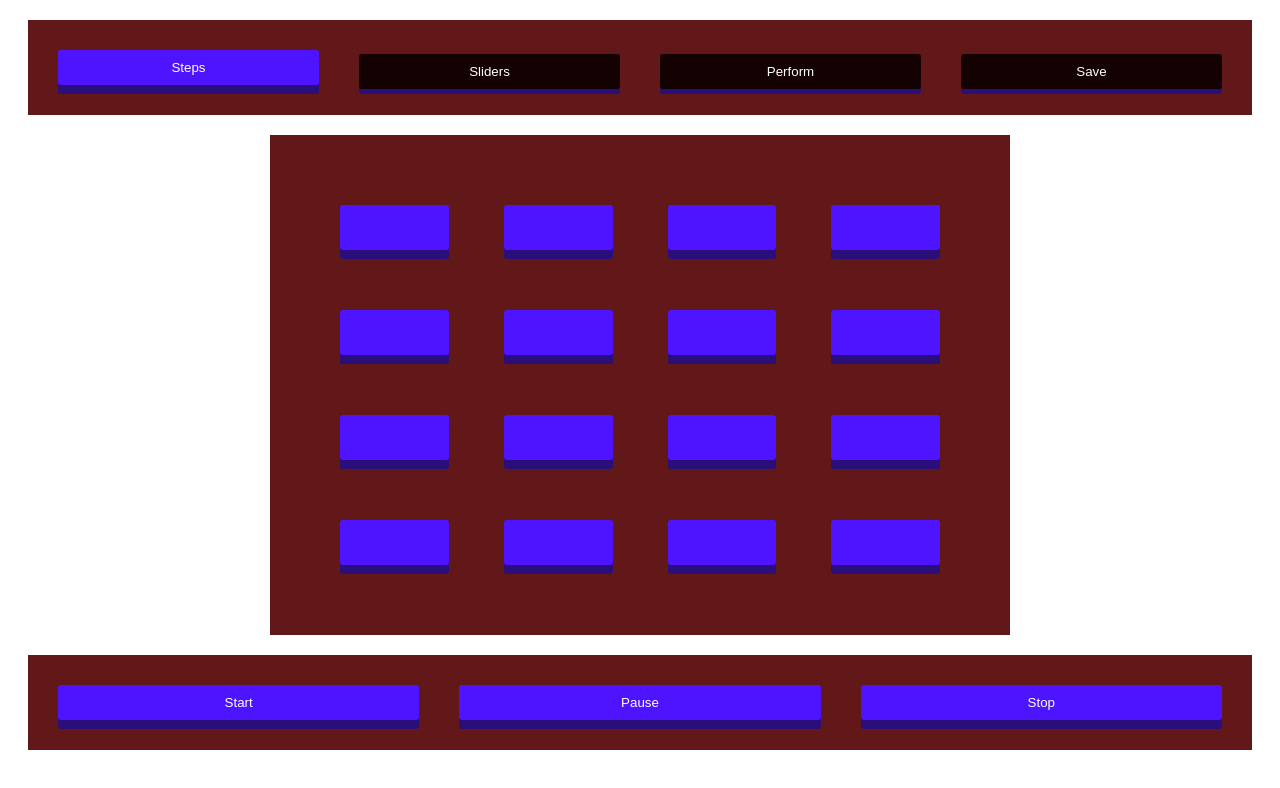
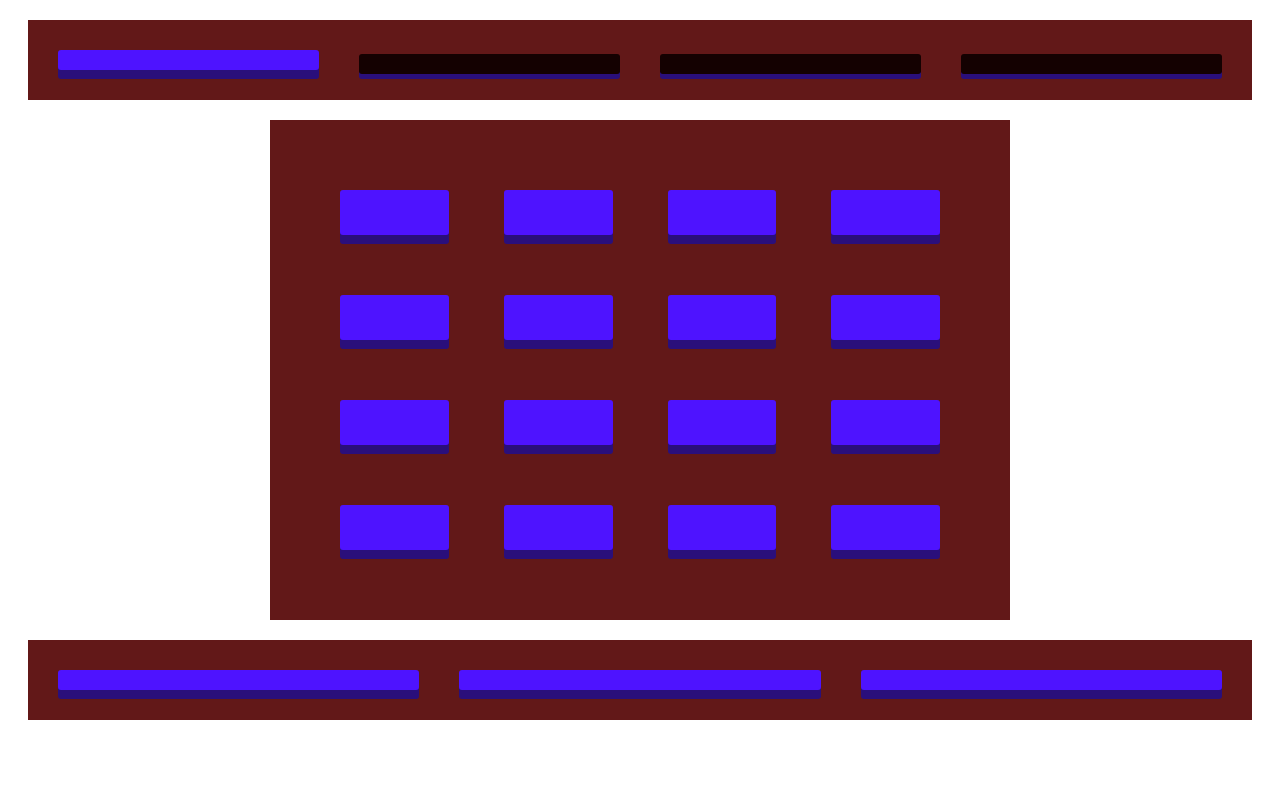
Before and after one commit to eric-simmons/grooveBoxReact, a React (Create React App) app: page / in a window 1280 px wide. Shown: the top 788 px of the page. Built offline with nearby package versions, Linux system fonts and the light colour scheme.

Commit message:
refactoring...

```diff
--- a/src/components/Grid.js
+++ b/src/components/Grid.js
@@ -4,21 +4,20 @@ import Button from "./button";
 
 const Grid = () => {
     const { steps, dispatch } = useStepsContext()
-    console.log(steps)
+
     return (
         <>
             <div className='grid'>
-                {steps.map((step, i) => (
+                {steps.steps.map((step, i) => (
                     <Button
-                        key={(steps[i].stepId)}
+                        key={step + i}
                         onClick={() => {
+                            console.log(step.stepId)
                             dispatch({
                                 type: TOGGLE_STEP,
                                 payload: step.stepId
                             })
                         }}
-                        active={false}
-                        style={{ backgroundColor: step.currentStep ? 'red' : '' }}
                     />
                 ))}
             </div>
--- a/src/components/button.js
+++ b/src/components/button.js
@@ -1,9 +1,9 @@
-const Button = ({ children, className, active = false, ...restOfProps }) => {
+const Button = ({ className }) => {
     return (
         <button
             className={`btn ${className}`}
-            {...restOfProps}>
-            {children}
+            >
+
         </button>
     )
 }
--- a/src/ctx/reducer.js
+++ b/src/ctx/reducer.js
@@ -0,0 +1,20 @@
+import { TOGGLE_STEP, SEQUENCE_PITCH } from "./actions"
+
+const reducer = (steps, action) => {
+    console.log(action.payload)
+
+    switch (action.type) {
+        case TOGGLE_STEP:
+
+            const stepId = action.payload
+            return ([
+                ...steps,
+                {
+                    activeStep: steps.stepId === stepId ? !steps.activeStep : steps.activeStep,
+                    className: steps.stepId === stepId ? 'btn-active' : 'btn'
+                }
+            ])
+            default: return steps
+    }
+}
+export default reducer
--- a/src/pages/steps.js
+++ b/src/pages/steps.js
@@ -1,81 +1,81 @@
-import { useState, useEffect } from 'react'
-import Modes from '../components/modes'
-import Button from '../components/button'
-import { Oscillator, Sequence, Transport, Draw, time, Start, } from 'tone'
+// import { useState, useEffect } from 'react'
+// import Modes from '../components/modes'
+// import Button from '../components/button'
+// import { Oscillator, Sequence, Transport, Draw, time, Start, } from 'tone'
 
 
 
 
-const StepsPage = (...props) => {
-    const [steps, setSteps] = useState(
-        [...Array(16).fill(0).map((step, i) => {
-            return step = {
-                stepId: i,
-                activeStep: false,
-                currentStep: false,
-                firstStep: 0,
-                lastStep: 15,
-                className: 'btn'
+// const StepsPage = (...props) => {
+//     const [steps, setSteps] = useState(
+//         [...Array(16).fill(0).map((step, i) => {
+//             return step = {
+//                 stepId: i,
+//                 activeStep: false,
+//                 currentStep: false,
+//                 firstStep: 0,
+//                 lastStep: 15,
+//                 className: 'btn'
 
-            }
-        })])
+//             }
+//         })])
 
-    Transport.loop = true
-    Transport.loopEnd = ("2:0:0")
+//     Transport.loop = true
+//     Transport.loopEnd = ("2:0:0")
 
-    const playHead = () => {
-        //why doesnt it play without this??
-        const osc = new Oscillator().toDestination();
-        Transport.scheduleRepeat((time) => {
+//     const playHead = () => {
+//         //why doesnt it play without this??
+//         const osc = new Oscillator().toDestination();
+//         Transport.scheduleRepeat((time) => {
 
-            Draw.schedule(() => {
-                let playHead = Math.floor(((Transport.progress) * 4) * Transport.loopEnd)
-                let updatedSteps = steps.map(step => {
-                    return {
-                        ...step,
-                        currentStep: step.stepId === playHead ? !step.currentStep : step.currentStep
-                    }
-                })
-                setSteps(updatedSteps)
-            }, time)
+//             Draw.schedule(() => {
+//                 let playHead = Math.floor(((Transport.progress) * 4) * Transport.loopEnd)
+//                 let updatedSteps = steps.map(step => {
+//                     return {
+//                         ...step,
+//                         currentStep: step.stepId === playHead ? !step.currentStep : step.currentStep
+//                     }
+//                 })
+//                 setSteps(updatedSteps)
+//             }, time)
 
-        }, "8n")
-        Transport.start();
-    }
+//         }, "8n")
+//         Transport.start();
+//     }
 
 
-    const toggleStep = (stepId) => {
-        const updatedSteps = steps.map(step => {
-            // console.log(step.stepId, stepId)
-            return {
-                ...step,
-                activeStep: step.stepId === stepId ? !step.activeStep : step.activeStep,
-                className: step.stepId === stepId ? 'btn-active' : 'btn'
-            }
-        })
-        setSteps(updatedSteps)
-    }
+//     const toggleStep = (stepId) => {
+//         const updatedSteps = steps.map(step => {
+//             // console.log(step.stepId, stepId)
+//             return {
+//                 ...step,
+//                 activeStep: step.stepId === stepId ? !step.activeStep : step.activeStep,
+//                 className: step.stepId === stepId ? 'btn-active' : 'btn'
+//             }
+//         })
+//         setSteps(updatedSteps)
+//     }
 
 
-    return (
-        <>
-        <div className='grid'>
-            {steps.map((step, i) => (
-                <Button
-                    key={(steps[i].stepId)}
-                    onClick={() => { toggleStep(step.stepId) }}
-                    active={false}
-                    style={{ backgroundColor: step.currentStep ? 'red' : '' }}
-                />
+//     return (
+//         <>
+//         <div className='grid'>
+//             {steps.map((step, i) => (
+//                 <Button
+//                     key={(steps[i].stepId)}
+//                     onClick={() => { toggleStep(step.stepId) }}
+//                     active={false}
+//                     style={{ backgroundColor: step.currentStep ? 'red' : '' }}
+//                 />
 
-            ))}
+//             ))}
 
 
-        </div>
-        <Button
-        onClick={() => { playHead() }}>START</Button>
-        </>
-    )
-}
+//         </div>
+//         <Button
+//         onClick={() => { playHead() }}>START</Button>
+//         </>
+//     )
+// }
 
-export default StepsPage
+// export default StepsPage
```
Also changed, not shown: src/App.js (+17 -9 lines), src/ctx/stepContext.js (+0 -8 lines).
